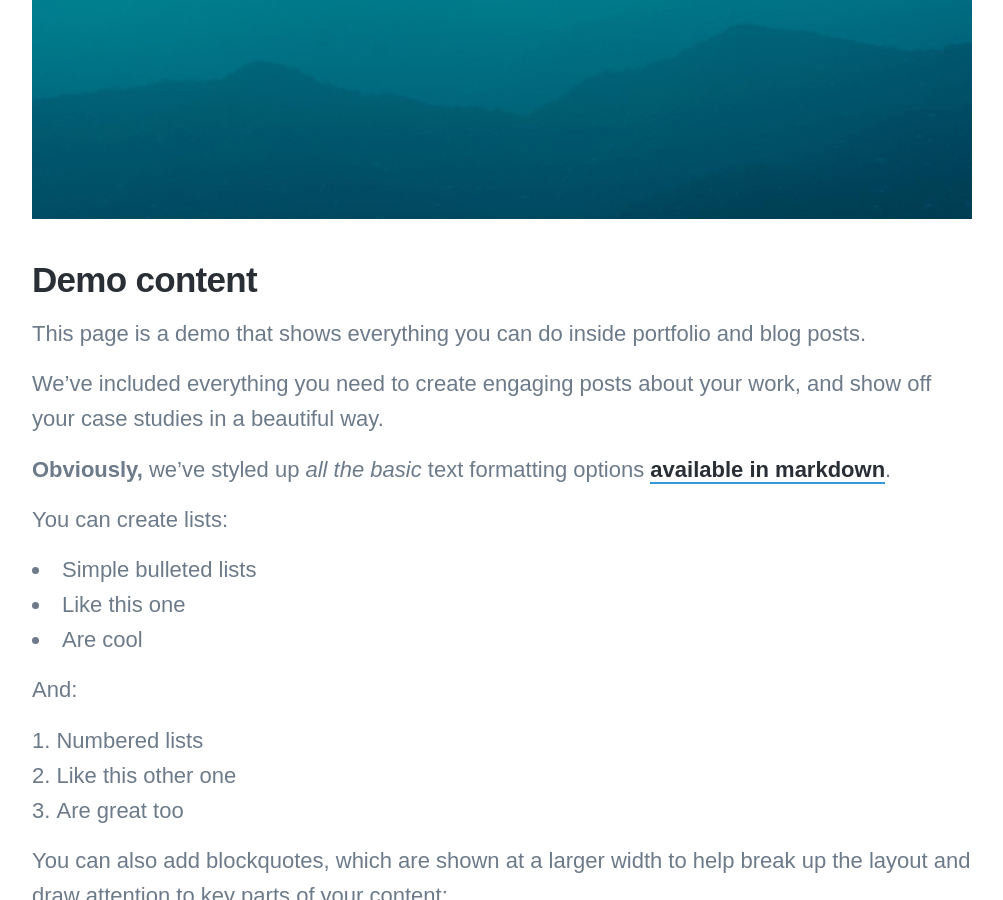
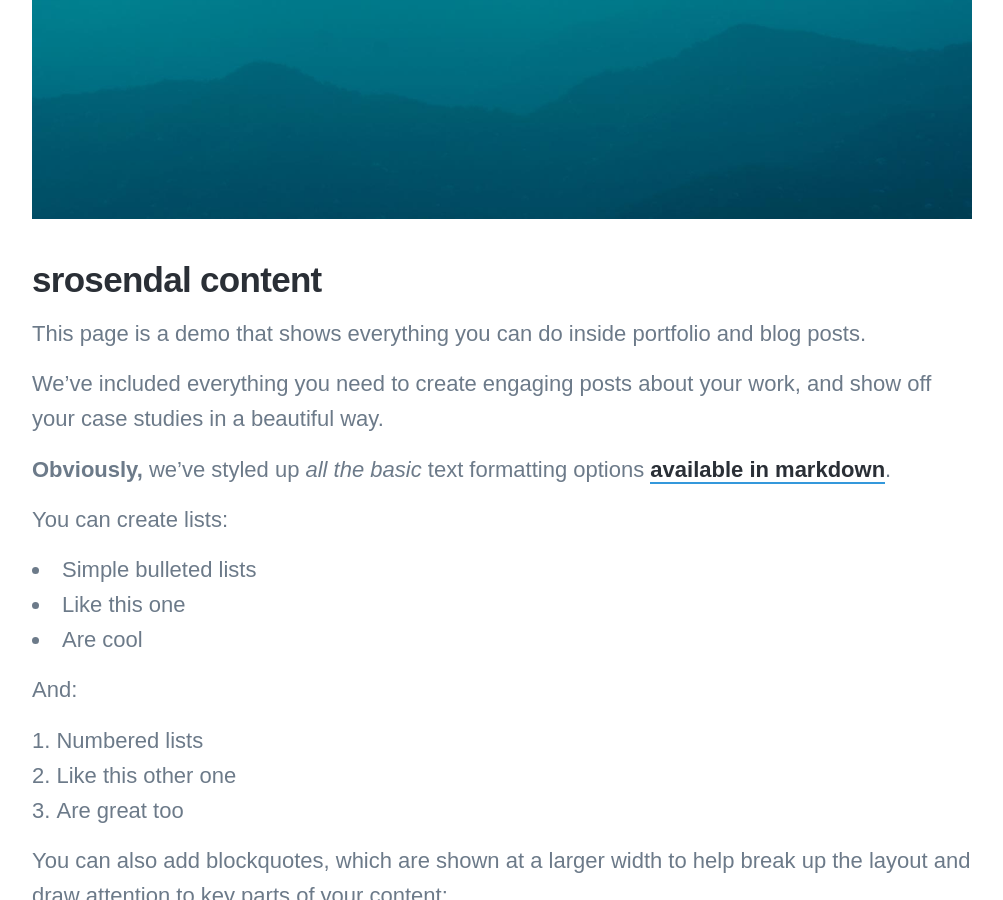
Before and after one commit to srosendal/srosendal.github.io, a Jekyll site: the page built from _posts/2018-06-30-demo-post.md, in a window 1280 px wide and 900 px high, scrolled down 912 px. Shown: the whole window, without its empty margins (138-1141 px from the left). Built offline with Jekyll 4.4.1, drawn with Linux system fonts in a browser that asks for light colours; nearby versions of some CDN libraries; some web fonts are replaced.

Commit message:
Demo Content Changed

```diff
--- a/_posts/2018-06-30-demo-post.md
+++ b/_posts/2018-06-30-demo-post.md
@@ -7,7 +7,7 @@ featured_image: '/images/demo/demo-square.jpg'
 
 ![](/images/demo/demo-landscape.jpg)
 
-## Demo content
+## srosendal content
 
 This page is a demo that shows everything you can do inside portfolio and blog posts.
 
```
